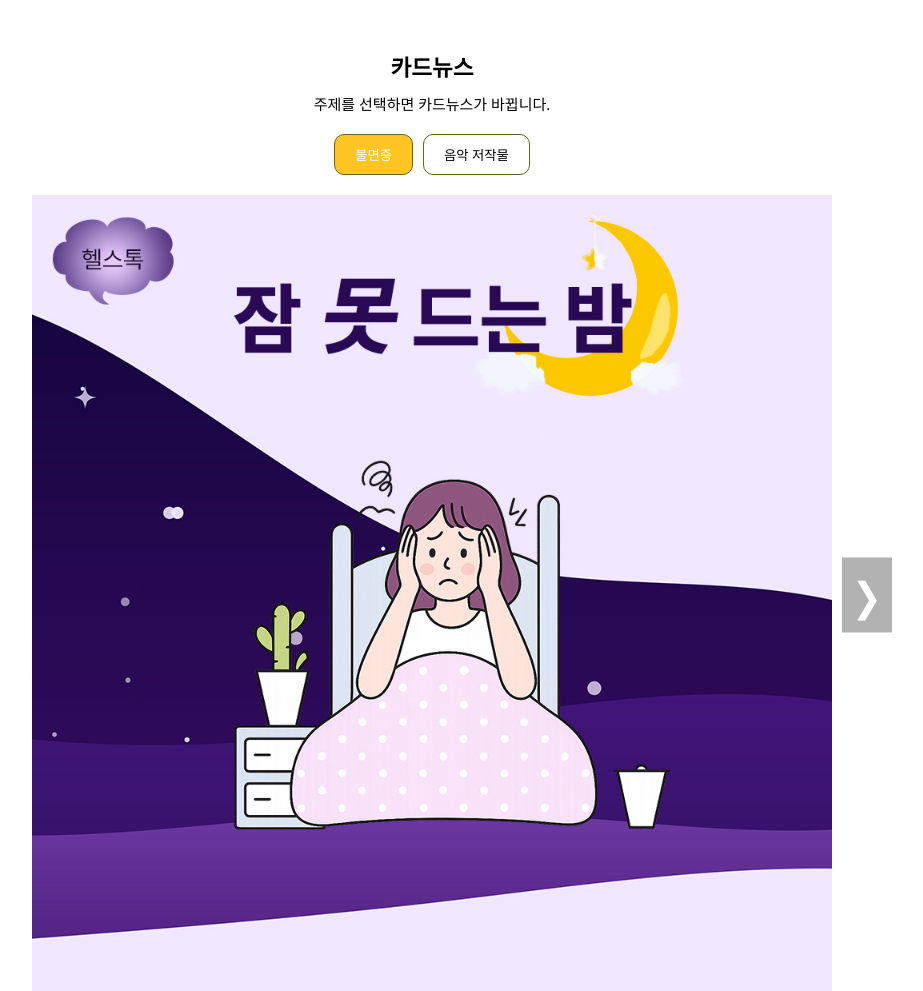
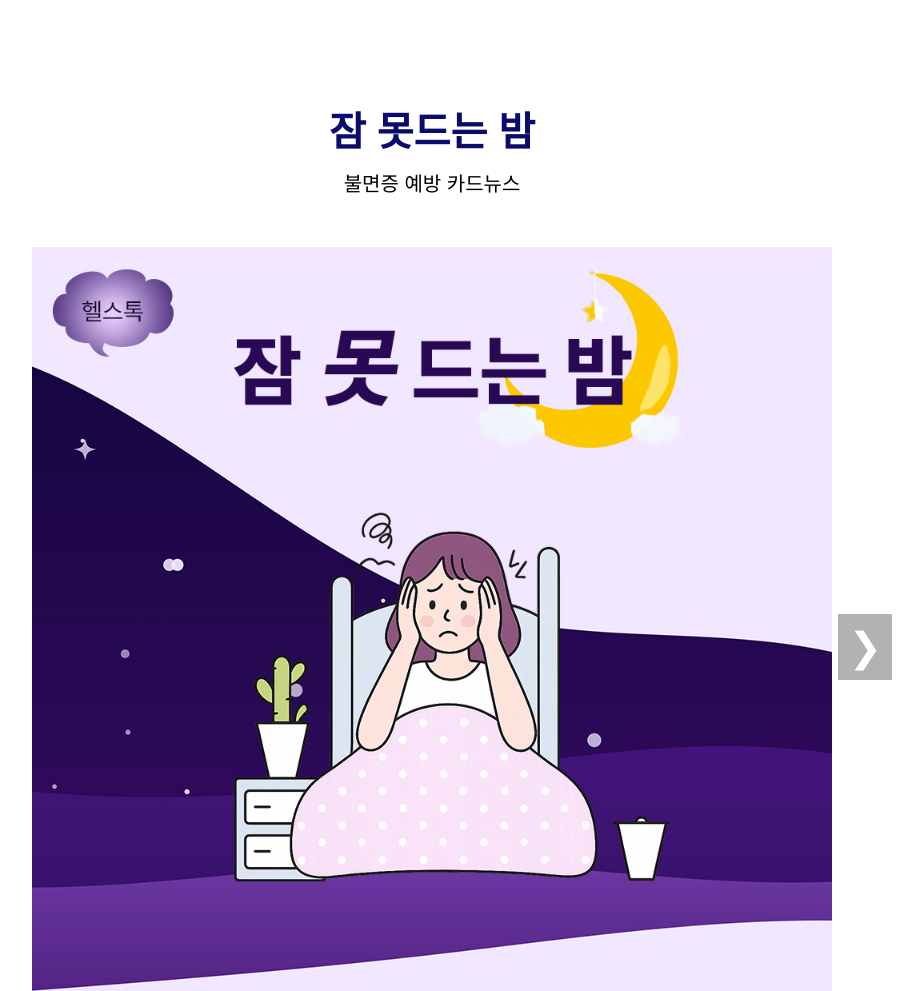
Before and after one commit to wjddmssla/cardNews, a plain HTML site: page index.html in a window 1280 px wide. Shown: the top 991 px of the page, without its empty margins (208-1131 px from the left). Drawn offline with Linux system fonts and the light colour scheme.

Commit message:
카드뉴스(불면증)

```diff
--- a/css/style.css
+++ b/css/style.css
@@ -2,7 +2,7 @@
     margin: 0;
     padding: 0;
     box-sizing: border-box;
-    font-family: 'Segoe UI', Tahoma, Geneva, Verdana, sans-serif;
+    font-family: Arial, Helvetica, sans-serif;
 }
 
 #wrap {
@@ -14,33 +14,15 @@
 
 .title {
     text-align: center;
-    padding-top: 50px;
+    padding-top: 100px;
+    margin-bottom: 50px;
+    font-size: 20px;
 }
 
 .title h2 {
     margin-bottom: 10px;
-}
-
-.tabs {
-    display: flex;
-    justify-content: center;
-    margin: 20px 0;
-}
-
-.tab-btn {
-    padding: 10px 20px;
-    margin: 0 5px;
-    border: 1px solid #68671c;
-    background: #fff;
-    cursor: pointer;
-    transition: 0.3s;
-    border-radius: 10px;
-}
-
-.tab-btn.active {
-    background-color: rgb(255, 197, 36);
-    color: #fff;
-    border-radius: 10px;
+    font-size: 40px;
+    color: #0b0b6d;
 }
 
 .cardnews-container {
--- a/index.html
+++ b/index.html
@@ -11,13 +11,8 @@
 <body>
     <div id="wrap">
         <div class="title">
-            <h2>카드뉴스</h2>
-            <p>주제를 선택하면 카드뉴스가 바뀝니다.</p>
-        </div>
-
-        <div class="tabs">
-            <button class="tab-btn active" data-target="topic1">불면증</button>
-            <button class="tab-btn" data-target="topic2">음악 저작물</button>
+            <h2>잠 못드는 밤</h2>
+            <p>불면증 예방 카드뉴스</p>
         </div>
 
         <div class="cardnews-container">
@@ -33,19 +28,6 @@
                 </div>
                 <button class="arrow right">&#10095;</button>
             </div>
-
-            <div class="cardnews topic2">
-                <button class="arrow left">&#10094;</button>
-                <div class="slides">
-                    <img src="images/music01.jpg" alt="">
-                    <img src="images/music02.jpg" alt="">
-                    <img src="images/music03.jpg" alt="">
-                    <img src="images/music04.jpg" alt="">
-                    <img src="images/music05.jpg" alt="">
-                </div>
-                <button class="arrow right">&#10095;</button>
-            </div>
-
         </div>
     </div>
 
```
